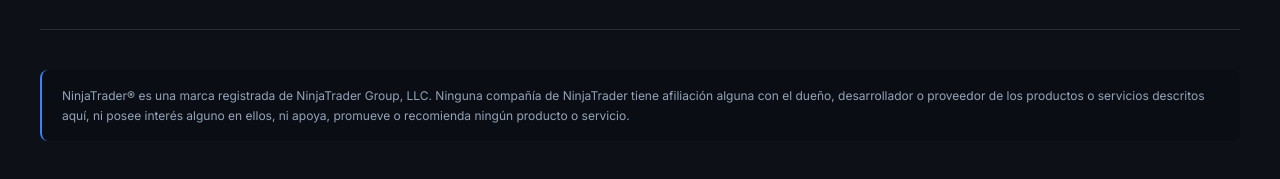
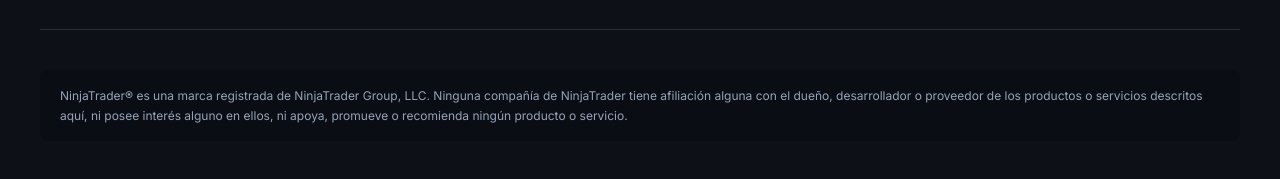
Before and after one commit to felaks03/ClarityLP, an Angular app: page / in a window 1280 px wide. Shown: the part 4972-5151 px from the top of the page. Built offline with nearby package versions, Linux system fonts and the light colour scheme.

Commit message:
fix: remove left border from footer trademark for consistency

```diff
--- a/src/app/components/footer/footer.scss
+++ b/src/app/components/footer/footer.scss
@@ -151,7 +151,6 @@
   padding: 16px 20px;
   background: var(--bg-tertiary);
   border-radius: 8px;
-  border-left: 2px solid var(--accent);
   font-size: 0.75rem;
   color: var(--text-muted);
   line-height: 1.6;
```
